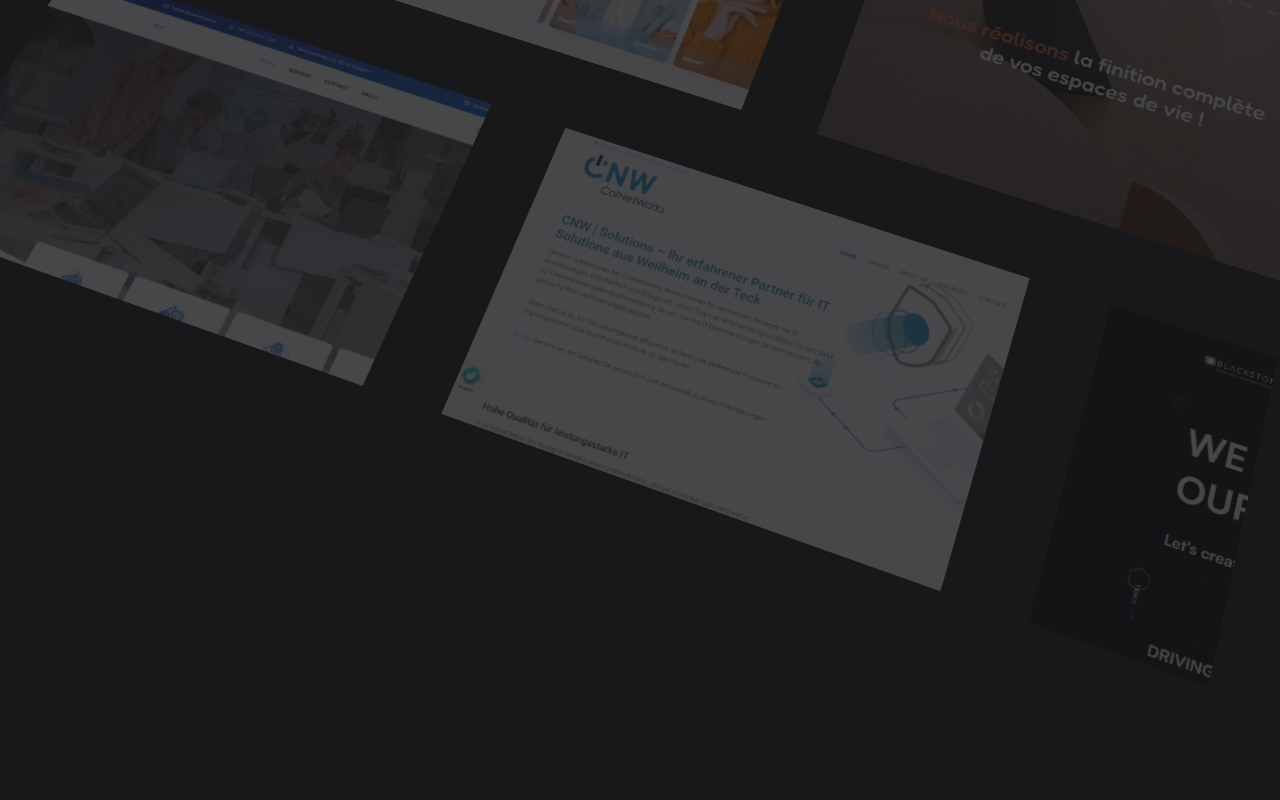
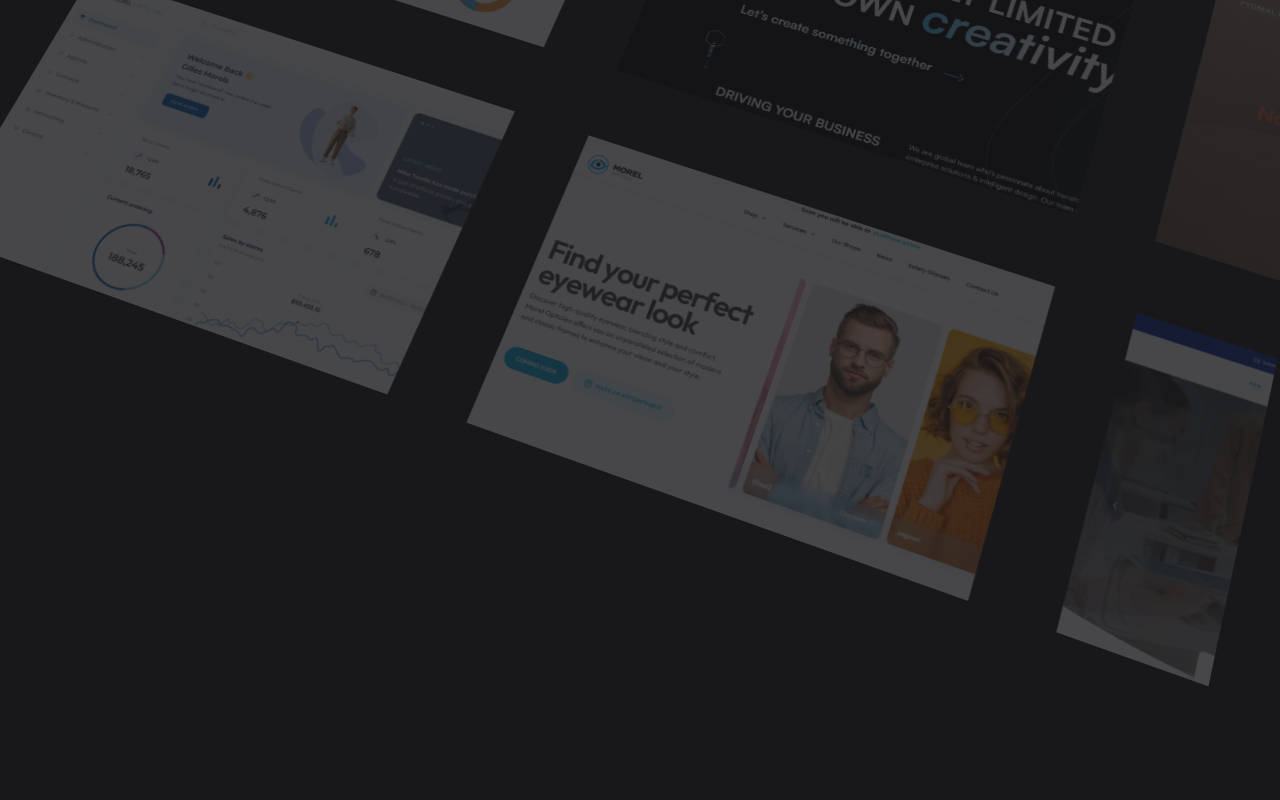
Before and after one commit to lirimh/portfolio, a Next.js app: page / in a window 1280 px wide. Shown: the part 5920-6720 px from the top of the page. Built offline with nearby package versions, Linux system fonts and the light colour scheme.

Commit message:
update projects page

```diff
--- a/src/app/globals.css
+++ b/src/app/globals.css
@@ -54,4 +54,24 @@ h-screen {
     -o-user-drag: none;
     user-drag: none;
   }
+  .pause-animation {
+    animation-play-state: paused !important;
+  }
+
+  .grabbing {
+    cursor: grabbing !important;
+  }
+
+  .infinite-scroll {
+    animation: scroll 40s linear infinite;
+  }
+
+  @keyframes scroll {
+    from {
+      transform: translateX(0);
+    }
+    to {
+      transform: translateX(-100%);
+    }
+  }
 }
--- a/src/components/ui/hero-parallax.tsx
+++ b/src/components/ui/hero-parallax.tsx
@@ -16,6 +16,9 @@ type Product = {
   link: string;
   thumbnail: string | StaticImageData;
 };
+
+const DURATION = 40; // Adjust scroll speed (lower = faster)
+const SCROLL_DISTANCE = 2000; // Adjust scroll distance
 
 export const HeroParallax = ({ products }: { products: Product[] }) => {
   const firstRow = products.slice(0, 5);
@@ -85,10 +88,15 @@ export const HeroParallax = ({ products }: { products: Product[] }) => {
     };
   }, [products]);
 
+  // Duplicate the rows for infinite effect
+  // const duplicatedFirstRow = [...firstRow, ...firstRow];
+  // const duplicatedSecondRow = [...secondRow, ...secondRow];
+  // const duplicatedThirdRow = [...thirdRow, ...thirdRow];
+
   return (
     <div
       ref={ref}
-      className="lg:h-[230vh] h-[200vh] lg:pt-0 pt-24 bg-zinc-900  overflow-hidden  antialiased relative flex flex-col self-auto [perspective:1000px] [transform-style:preserve-3d]"
+      className="lg:h-[230vh] h-[200vh] lg:pt-0 pt-24 bg-zinc-900 overflow-hidden antialiased relative flex flex-col self-auto [perspective:1000px] [transform-style:preserve-3d]"
     >
       <Header />
       <motion.div
@@ -102,56 +110,147 @@ export const HeroParallax = ({ products }: { products: Product[] }) => {
       >
         <motion.div
           ref={containerRef}
-          className="overflow-x-hidden cursor-grab active:cursor-grabbing"
+          className="cursor-grab active:cursor-grabbing overflow-hidden"
         >
+          {/* First Row - Updated to match second row */}
           <motion.div
+            className="flex flex-row mb-20 space-x-20 select-none relative group"
+            initial={{ x: 0 }}
+            animate={{
+              x: [-SCROLL_DISTANCE, 0],
+            }}
+            transition={{
+              x: {
+                repeat: Infinity,
+                repeatType: "loop",
+                duration: DURATION,
+                ease: "linear",
+              },
+            }}
             drag="x"
             dragConstraints={dragConstraints}
-            dragElastic={0.05} // Reduced elasticity
-            dragTransition={{
-              bounceStiffness: 300,
-              bounceDamping: 30,
-              power: 0.8,
+            dragElastic={0.1}
+            dragTransition={{ bounceStiffness: 100, bounceDamping: 10 }}
+            whileHover={{
+              scale: 0.95,
             }}
-            className="flex flex-row-reverse space-x-reverse space-x-20 mb-20 select-none"
+            onHoverStart={(e) => {
+              const target = e.target as HTMLElement;
+              target.style.animationPlayState = "paused";
+            }}
+            onHoverEnd={(e) => {
+              const target = e.target as HTMLElement;
+              target.style.animationPlayState = "running";
+            }}
+            style={{
+              width: "fit-content",
+              cursor: "grab",
+            }}
           >
-            {firstRow.map((product) => (
+            {/* First set of items */}
+            {firstRow.map((product, idx) => (
               <ProductCard
                 product={product}
-                translate={translateX}
-                key={product.title}
+                translate={translateXReverse}
+                key={`first-${product.title}-${idx}`}
+              />
+            ))}
+            {/* Duplicated set for seamless loop */}
+            {firstRow.map((product, idx) => (
+              <ProductCard
+                product={product}
+                translate={translateXReverse}
+                key={`second-${product.title}-${idx}`}
               />
             ))}
           </motion.div>
 
+          {/* Second Row */}
           <motion.div
+            className="flex flex-row mb-20 space-x-20 select-none relative group"
+            initial={{ x: 0 }}
+            animate={{
+              x: [-SCROLL_DISTANCE, 0],
+            }}
+            transition={{
+              x: {
+                repeat: Infinity,
+                repeatType: "loop",
+                duration: DURATION,
+                ease: "linear",
+              },
+            }}
             drag="x"
             dragConstraints={dragConstraints}
             dragElastic={0.1}
-            dragTransition={{ bounceStiffness: 600, bounceDamping: 20 }}
-            className="flex flex-row mb-20 space-x-20 select-none"
+            dragTransition={{ bounceStiffness: 100, bounceDamping: 10 }}
+            whileHover={{
+              scale: 0.95,
+            }}
+            onHoverStart={(e) => {
+              const target = e.target as HTMLElement;
+              target.style.animationPlayState = "paused";
+            }}
+            onHoverEnd={(e) => {
+              const target = e.target as HTMLElement;
+              target.style.animationPlayState = "running";
+            }}
+            style={{
+              width: "fit-content",
+              cursor: "grab",
+            }}
           >
-            {secondRow.map((product) => (
+            {/* First set of items */}
+            {secondRow.map((product, idx) => (
               <ProductCard
                 product={product}
                 translate={translateXReverse}
-                key={product.title}
+                key={`first-${product.title}-${idx}`}
+              />
+            ))}
+            {/* Duplicated set for seamless loop */}
+            {secondRow.map((product, idx) => (
+              <ProductCard
+                product={product}
+                translate={translateXReverse}
+                key={`second-${product.title}-${idx}`}
               />
             ))}
           </motion.div>
 
+          {/* Third Row */}
           <motion.div
-            drag="x"
-            dragConstraints={dragConstraints}
-            dragElastic={0.1}
-            dragTransition={{ bounceStiffness: 600, bounceDamping: 20 }}
-            className="flex flex-row-reverse space-x-reverse space-x-20 select-none"
+            className="flex flex-row-reverse space-x-reverse space-x-20 select-none relative"
+            initial={{ x: 0 }}
+            animate={{
+              x: [-SCROLL_DISTANCE, 0],
+            }}
+            transition={{
+              x: {
+                repeat: Infinity,
+                repeatType: "loop",
+                duration: DURATION,
+                ease: "linear",
+              },
+            }}
+            style={{
+              width: "fit-content", // This ensures proper content width
+            }}
           >
-            {thirdRow.map((product) => (
+            {/* First set of items */}
+            {thirdRow.map((product, idx) => (
               <ProductCard
                 product={product}
                 translate={translateX}
-                key={product.title}
+                key={`first-${product.title}-${idx}`}
+              />
+            ))}
+            {/* Duplicated set for seamless loop */}
+            {thirdRow.map((product, idx) => (
+              <ProductCard
+                product={product}
+                translate={translateX}
+                key={`second-${product.title}-${idx}`}
               />
             ))}
           </motion.div>
```
